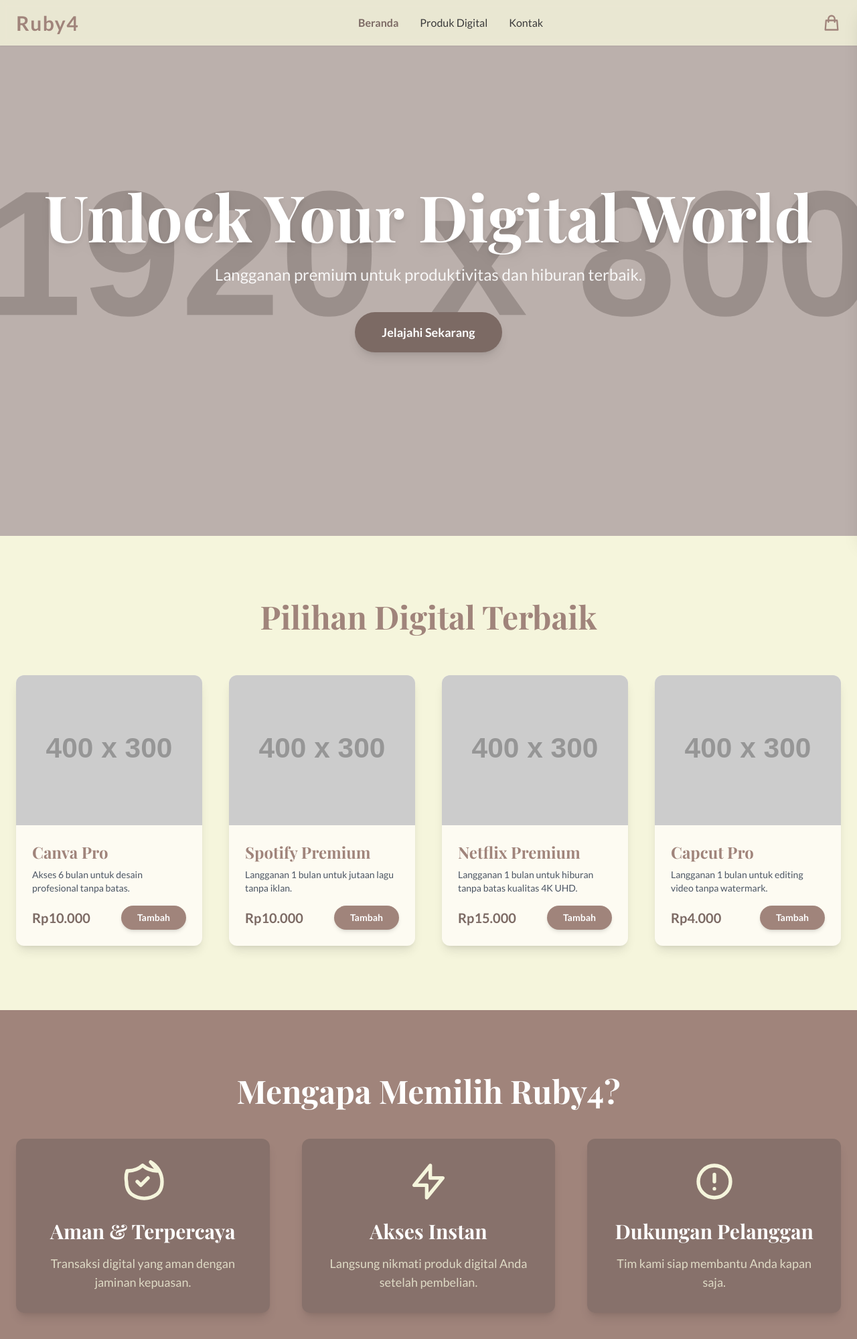
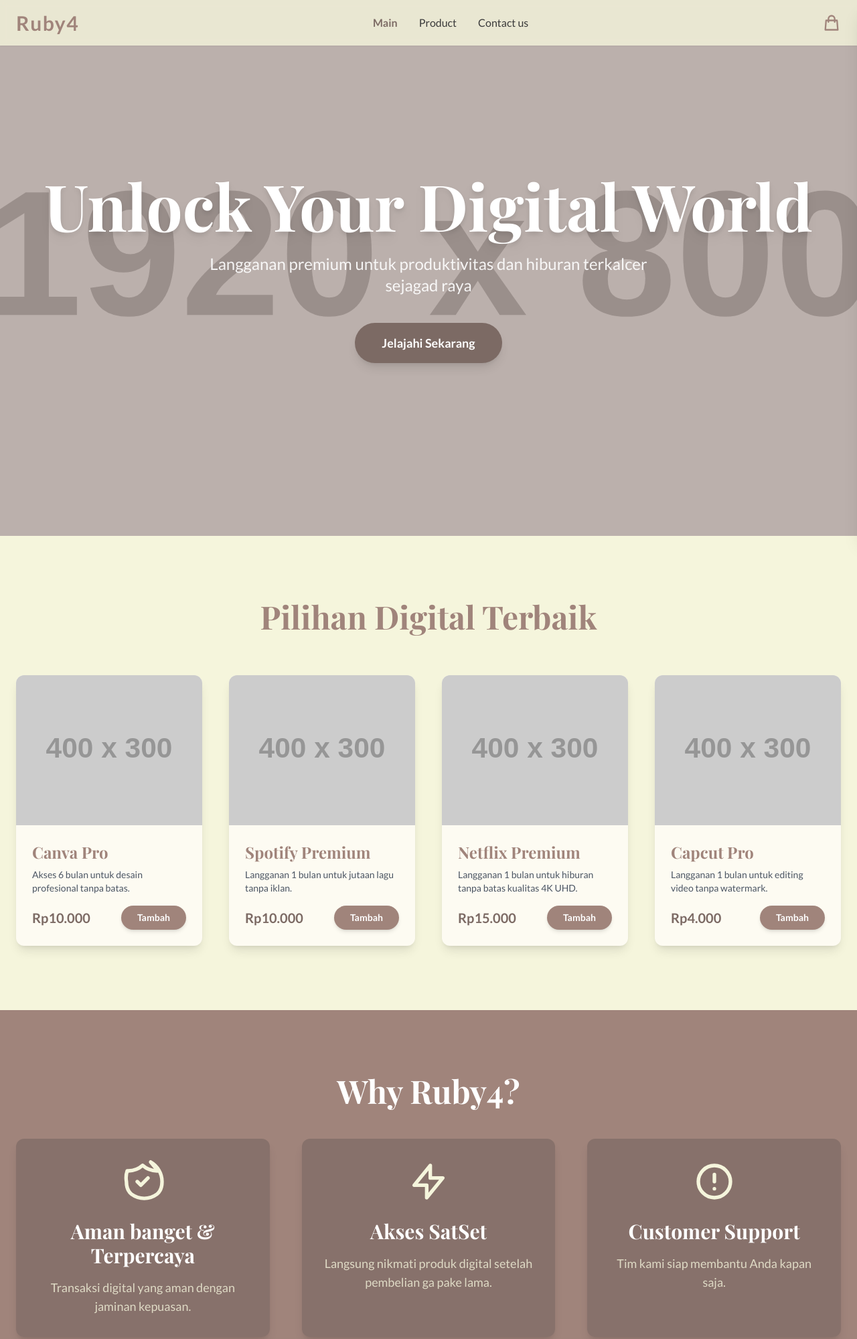
Before and after one commit to Mikhaeru/Website-Ruby4, a plain HTML site: page index.html in a window 1280 px wide. Shown: the top 1999 px of the page at 67% size. Drawn offline with nearby package versions, Linux system fonts and the light colour scheme; placeholder pictures from the web are drawn by us.

Commit message:
index.html

```diff
--- a/index.html
+++ b/index.html
@@ -30,9 +30,9 @@
         <nav class="container mx-auto px-6 py-4 flex justify-between items-center transition-all duration-300">
             <a href="index.html" class="page-link text-3xl font-bold tracking-wider text-[#A0847B]">Ruby4</a>
             <div class="hidden md:flex items-center space-x-8">
-                <a href="index.html" class="page-link text-[#7C6A64] font-bold">Beranda</a>
-                <a href="#produk" class="hover:text-[#7C6A64] transition-colors font-medium">Produk Digital</a>
-                <a href="kontak.html" class="page-link hover:text-[#7C6A64] transition-colors font-medium">Kontak</a>
+                <a href="index.html" class="page-link text-[#7C6A64] font-bold">Main</a>
+                <a href="#produk" class="hover:text-[#7C6A64] transition-colors font-medium">Product</a>
+                <a href="kontak.html" class="page-link hover:text-[#7C6A64] transition-colors font-medium">Contact us</a>
             </div>
             <button id="keranjang-btn" class="relative text-[#A0847B] hover:text-[#7C6A64] transition-colors">
                 <svg xmlns="http://www.w3.org/2000/svg" class="h-7 w-7" fill="none" viewBox="0 0 24 24" stroke="currentColor" stroke-width="2"><path stroke-linecap="round" stroke-linejoin="round" d="M16 11V7a4 4 0 00-8 0v4M5 9h14l1 12H4L5 9z" /></svg>
@@ -48,7 +48,7 @@
             <div class="absolute inset-0 bg-[#A0847B]/40"></div>
             <div class="relative z-10 p-8">
                 <h1 class="text-6xl md:text-8xl font-bold text-white mb-6 drop-shadow-lg">Unlock Your Digital World</h1>
-                <p class="text-xl md:text-2xl text-white/90 mb-10 max-w-2xl mx-auto">Langganan premium untuk produktivitas dan hiburan terbaik.</p>
+                <p class="text-xl md:text-2xl text-white/90 mb-10 max-w-2xl mx-auto">Langganan premium untuk produktivitas dan hiburan terkalcer sejagad raya</p>
                 <a href="#produk" class="bg-[#7C6A64] text-white py-4 px-10 rounded-full text-lg font-semibold hover:bg-[#A0847B] transition-all transform hover:scale-105 inline-block shadow-lg">Jelajahi Sekarang</a>
             </div>
         </section>
@@ -66,21 +66,21 @@
         <!-- Section Keunggulan -->
         <section class="py-24 bg-[#A0847B]">
             <div class="container mx-auto px-6 text-white text-center">
-                <h2 class="text-5xl font-bold mb-12">Mengapa Memilih Ruby4?</h2>
+                <h2 class="text-5xl font-bold mb-12">Why Ruby4?</h2>
                 <div class="grid grid-cols-1 md:grid-cols-3 gap-12">
                     <div class="p-8 bg-[#7C6A64]/70 rounded-xl shadow-lg transform hover:-translate-y-3 transition-transform duration-300">
                         <svg xmlns="http://www.w3.org/2000/svg" class="h-16 w-16 mx-auto mb-6 text-[#F5F5DC]" fill="none" viewBox="0 0 24 24" stroke="currentColor" stroke-width="2"><path stroke-linecap="round" stroke-linejoin="round" d="M9 12l2 2 4-4m5.618-4.016A11.955 11.955 0 0112 2.944a11.955 11.955 0 01-8.618 3.04A12.001 12.001 0 002.928 12c0 3.003 1.071 5.658 2.895 7.078a11.996 11.996 0 0014.168 0c1.824-1.42 2.895-4.075 2.895-7.078 0-4.717-2.654-8.829-6.382-10.972z" /></svg>
-                        <h3 class="text-3xl font-bold mb-4">Aman & Terpercaya</h3>
+                        <h3 class="text-3xl font-bold mb-4">Aman banget & Terpercaya</h3>
                         <p class="text-lg text-[#F5F5DC]/80">Transaksi digital yang aman dengan jaminan kepuasan.</p>
                     </div>
                     <div class="p-8 bg-[#7C6A64]/70 rounded-xl shadow-lg transform hover:-translate-y-3 transition-transform duration-300">
                         <svg xmlns="http://www.w3.org/2000/svg" class="h-16 w-16 mx-auto mb-6 text-[#F5F5DC]" fill="none" viewBox="0 0 24 24" stroke="currentColor" stroke-width="2"><path stroke-linecap="round" stroke-linejoin="round" d="M13 10V3L4 14h7v7l9-11h-7z" /></svg>
-                        <h3 class="text-3xl font-bold mb-4">Akses Instan</h3>
-                        <p class="text-lg text-[#F5F5DC]/80">Langsung nikmati produk digital Anda setelah pembelian.</p>
+                        <h3 class="text-3xl font-bold mb-4">Akses SatSet</h3>
+                        <p class="text-lg text-[#F5F5DC]/80">Langsung nikmati produk digital setelah pembelian ga pake lama.</p>
                     </div>
                     <div class="p-8 bg-[#7C6A64]/70 rounded-xl shadow-lg transform hover:-translate-y-3 transition-transform duration-300">
                         <svg xmlns="http://www.w3.org/2000/svg" class="h-16 w-16 mx-auto mb-6 text-[#F5F5DC]" fill="none" viewBox="0 0 24 24" stroke="currentColor" stroke-width="2"><path stroke-linecap="round" stroke-linejoin="round" d="M12 8v4m0 4h.01M21 12a9 9 0 11-18 0 9 9 0 0118 0z" /></svg>
-                        <h3 class="text-3xl font-bold mb-4">Dukungan Pelanggan</h3>
+                        <h3 class="text-3xl font-bold mb-4">Customer Support</h3>
                         <p class="text-lg text-[#F5F5DC]/80">Tim kami siap membantu Anda kapan saja.</p>
                     </div>
                 </div>
@@ -101,7 +101,7 @@
     <aside id="keranjang-sidebar" class="fixed top-0 right-0 h-full w-full md:w-[400px] bg-[#A0847B]/90 backdrop-blur-md z-[100] transform translate-x-full transition-transform duration-500 ease-in-out shadow-xl">
         <div class="p-8 h-full flex flex-col">
             <div class="flex justify-between items-center mb-8">
-                <h3 class="text-3xl font-bold text-white">Keranjang Anda</h3>
+                <h3 class="text-3xl font-bold text-white">Check Out ga nih ?</h3>
                 <button id="tutup-keranjang-btn" class="text-white text-4xl leading-none hover:text-[#F5F5DC] transition-colors">&times;</button>
             </div>
             <div id="keranjang-item" class="flex-grow overflow-y-auto pr-2">
```
